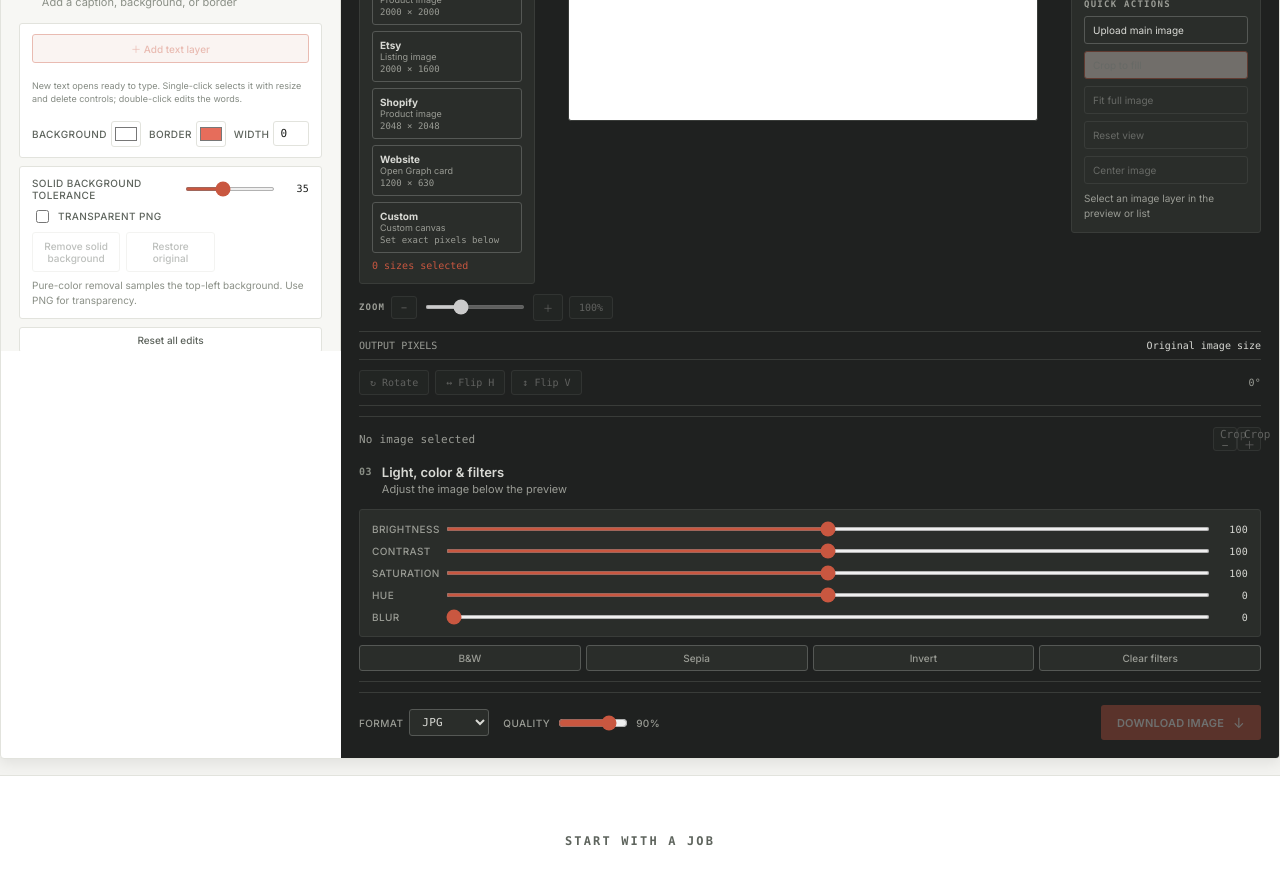
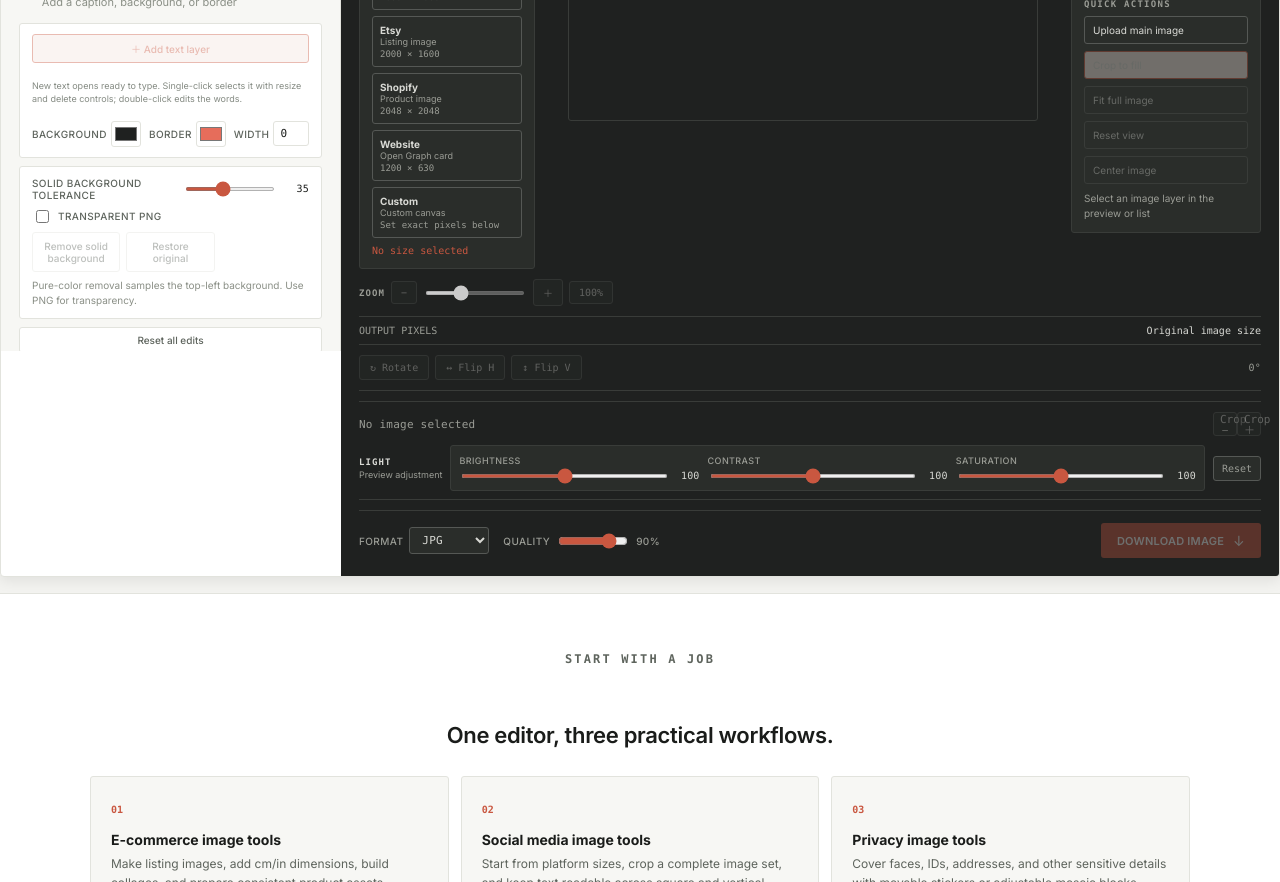
Before and after one commit to samzixiao/image-tools-site, a React (Vite) app: page / in a window 1280 px wide. Shown: the part 720-1602 px from the top of the page. Built offline with nearby package versions, Linux system fonts and the light colour scheme; a web font is replaced by a local one.

Commit message:
Fix preview controls and shape selection

```diff
--- a/scripts/editor-contract-check.mjs
+++ b/scripts/editor-contract-check.mjs
@@ -84,7 +84,11 @@ for (const contract of [
   'onClick={downloadAll}',
   'className="preview-pixel-readout"',
   'const adjustmentsModule =',
+  'className="adjustments compact-adjustments"',
+  'className="danger-action"',
+  'useState("#1f2120")',
   'function chooseCustomSize()',
+  'function togglePreset(next: Preset)',
   'function toggleShape(nextShape: Shape)',
   'aria-pressed={selected}',
   'className="category-links"',
@@ -104,12 +108,14 @@ assert.ok(!source.includes('title="Choose a size"'), "The duplicate left size pa
 assert.ok(!source.includes('title="Upload your image"'), "The old left upload module must stay removed");
 assert.ok(!source.includes("Smart canvas extend"), "The old Smart canvas extend module must stay removed");
 assert.ok(!source.includes('className="platform-batch"'), "Download controls must use one unified button");
+assert.ok(!source.includes("function toggleBatchPreset"), "Canvas sizes must use single-select toggle behavior");
 assert.ok(!source.includes('className={`${drag || frameDrag || polygonDrag !== null || markerDrag || markerLabelDrag || markerResizeDrag || textDrag || textResizeDrag || layerDrag || layerResizeDrag || collageResizeDrag || collageDrag ? "stage is-dragging" : "stage"} ${shape !== "original" ? `canvas-shape ${shape}` : ""}`'), "The stage must not be clipped or scaled together with the selected shape");
 assert.ok(!source.includes("strokeText"), "Text outlines must not use inward canvas strokeText rendering");
 assert.ok(!source.includes("WebkitTextStroke"), "Preview text outlines must not use WebkitTextStroke");
 assert.ok(!source.includes('layer.id === selectedTextId && editingTextId !== layer.id'), "Text controls must not appear from selection alone");
 assert.ok(styles.includes(".caption-overlay") && /\.caption-overlay\s*\{[\s\S]*?overflow:\s*visible;/.test(styles), "Text delete control must be visible outside the text box");
 assert.ok(styles.includes(".preview-adjustments") && styles.includes(".preview-pixel-readout") && styles.includes(".category-links"), "Preview workflow styles are missing");
+assert.ok(styles.includes(".compact-adjustments") && styles.includes(".danger-action"), "Compact adjustments or main-image deletion styling is missing");
 assert.ok(styles.includes(".legacy-text-module") && /\.legacy-text-module\s*\{[\s\S]*?display:\s*none\s*!important;/.test(styles), "The old duplicate text module must stay hidden");
 assert.ok(/\.caption-overlay\s*\{[\s\S]*?z-index:\s*40;/.test(styles), "Text layers must stay above filled collage tiles");
 assert.ok(/\.collage-tile\.empty\s*\{[\s\S]*?pointer-events:\s*auto;/.test(styles), "The whole empty collage tile must accept uploads");
--- a/src/App.css
+++ b/src/App.css
@@ -514,10 +514,10 @@
 }
 .shape-preview-outline {
   position: absolute;
-  z-index: 3;
+  z-index: 20;
   inset: 0;
-  background: color-mix(in srgb, var(--accent) 10%, transparent);
-  box-shadow: inset 0 0 0 2px var(--accent);
+  background: rgb(201 87 64 / 32%);
+  filter: drop-shadow(0 0 2px var(--accent));
   pointer-events: none;
 }
 .base-image-selection {
@@ -1938,24 +1938,63 @@ footer {
   font-weight: 500;
 }
 .preview-adjustments {
-  padding: 10px 0;
+  display: grid;
+  grid-template-columns: auto minmax(0, 1fr) auto;
+  align-items: center;
+  gap: 8px;
+  padding: 8px 0;
   border-bottom: 1px solid var(--border-dark);
 }
-.preview-adjustments .step strong {
+.adjustment-label {
+  display: grid;
+  gap: 2px;
+  white-space: nowrap;
+}
+.adjustment-label b {
   color: var(--text-on-dark);
-}
-.preview-adjustments .step small {
+  font: 600 9px var(--font-mono);
+  letter-spacing: .12em;
+}
+.adjustment-label small {
   color: var(--text-on-dark-muted);
+  font-size: 9px;
 }
 .preview-adjustments .adjustments {
+  margin: 0;
+  padding: 6px 8px;
   border-color: var(--border-dark);
   background: var(--bg-workspace-soft);
+}
+.compact-adjustments {
+  grid-template-columns: repeat(3, minmax(0, 1fr));
+  gap: 8px;
+}
+.compact-adjustments label {
+  grid-template-columns: 1fr 30px;
+  gap: 4px;
+}
+.compact-adjustments label span {
+  grid-column: 1 / -1;
+  font-size: 9px;
 }
 .preview-adjustments .adjustments label,
 .preview-adjustments .adjustments b {
   color: var(--text-on-dark-muted);
 }
 .preview-adjustments .adjustments b {
+  color: var(--text-on-dark);
+}
+.adjustments-reset {
+  border: 1px solid var(--border-dark-strong);
+  border-radius: var(--r-md);
+  padding: 6px 8px;
+  background: var(--bg-workspace-soft);
+  color: var(--text-on-dark-muted);
+  font: 10px var(--font-mono);
+  cursor: pointer;
+}
+.adjustments-reset:hover {
+  border-color: var(--accent);
   color: var(--text-on-dark);
 }
 .preview-adjustments .filter-presets button {
@@ -2081,6 +2120,17 @@ footer {
   background: var(--accent-soft);
 }
 .preview-side-tools button:disabled { cursor: not-allowed; opacity: .35; }
+.preview-side-tools .danger-action {
+  margin-top: 6px;
+  border-color: #b84532aa;
+  color: #f07b68;
+  text-align: center;
+}
+.preview-side-tools .danger-action:hover {
+  border-color: var(--danger);
+  background: #b8453222;
+  color: #ff9a8c;
+}
 .preview-side-tools small {
   color: var(--text-on-dark-muted);
   font-size: 10px;
--- a/src/App.tsx
+++ b/src/App.tsx
@@ -278,7 +278,7 @@ function App() {
     sepia: 0,
     invert: 0,
   });
-  const [background, setBackground] = useState("#ffffff"),
+  const [background, setBackground] = useState("#1f2120"),
     [transparentBackground, setTransparentBackground] = useState(false),
     [borderColor, setBorderColor] = useState("#e66d5b"),
     [borderWidth, setBorderWidth] = useState(0);
@@ -522,24 +522,15 @@ function App() {
     if (next.id !== "custom")
       setCustom({ width: next.width, height: next.height });
   }
-  function toggleBatchPreset(next: Preset) {
-    const selected = batchPresetIds.includes(next.id);
-    const nextIds = selected
-      ? batchPresetIds.filter((id) => id !== next.id)
-      : [...batchPresetIds, next.id];
-    setBatchPresetIds(nextIds);
-    if (!selected) {
-      if (!sizeSelected || batchPresetIds.length === 0) choosePreset(next);
-      return;
-    }
-    if (nextIds.length === 0) {
+  function togglePreset(next: Preset) {
+    const isActive = sizeSelected && preset.id === next.id;
+    if (isActive) {
+      setBatchPresetIds([]);
       setSizeSelected(false);
       return;
     }
-    if (preset.id === next.id) {
-      const fallback = presets.find((item) => item.id === nextIds[0]);
-      if (fallback) choosePreset(fallback);
-    }
+    setBatchPresetIds([next.id]);
+    choosePreset(next);
   }
   function chooseCustomSize() {
     const width = Math.max(1, Math.round(custom.width));
@@ -1013,7 +1004,7 @@ function App() {
       sepia: 0,
       invert: 0,
     });
-    setBackground("#ffffff");
+    setBackground("#1f2120");
     setTransparentBackground(false);
     setBorderWidth(0);
     setTextLayers([]);
@@ -1643,7 +1634,7 @@ function App() {
       setCollageImages((current) => current.map((item) => item.id === selectedCollageImage.id ? { ...item, shape: item.shape === nextShape ? "original" : nextShape } : item));
       return;
     }
-    setShape(shape === nextShape ? "original" : nextShape);
+    setShape((current) => current === nextShape ? "original" : nextShape);
   }
   function removeBaseImage() {
     setUrl("");
@@ -1889,24 +1880,16 @@ function App() {
   );
   const adjustmentsModule = (
     <section className="preview-adjustments" aria-label="Light color and filter controls">
-      <Step
-        n="03"
-        title="Light, color & filters"
-        sub="Adjust the image below the preview"
-      />
-      <div className="adjustments">
+      <div className="adjustment-label">
+        <b>LIGHT</b>
+        <small>Preview adjustment</small>
+      </div>
+      <div className="adjustments compact-adjustments">
         <RangeControl label="Brightness" min={0} max={200} value={adjust.brightness} onChange={(value) => setAdjust({ ...adjust, brightness: value })} />
         <RangeControl label="Contrast" min={0} max={200} value={adjust.contrast} onChange={(value) => setAdjust({ ...adjust, contrast: value })} />
         <RangeControl label="Saturation" min={0} max={200} value={adjust.saturation} onChange={(value) => setAdjust({ ...adjust, saturation: value })} />
-        <RangeControl label="Hue" min={-180} max={180} value={adjust.hue} onChange={(value) => setAdjust({ ...adjust, hue: value })} />
-        <RangeControl label="Blur" min={0} max={16} value={adjust.blur} onChange={(value) => setAdjust({ ...adjust, blur: value })} />
       </div>
-      <div className="filter-presets">
-        <button className={adjust.grayscale ? "active" : ""} onClick={() => setAdjust({ ...adjust, grayscale: adjust.grayscale ? 0 : 100 })}>B&amp;W</button>
-        <button className={adjust.sepia ? "active" : ""} onClick={() => setAdjust({ ...adjust, sepia: adjust.sepia ? 0 : 100 })}>Sepia</button>
-        <button className={adjust.invert ? "active" : ""} onClick={() => setAdjust({ ...adjust, invert: adjust.invert ? 0 : 100 })}>Invert</button>
-        <button onClick={() => setAdjust({ brightness: 100, contrast: 100, saturation: 100, hue: 0, blur: 0, grayscale: 0, sepia: 0, invert: 0 })}>Clear filters</button>
-      </div>
+      <button className="adjustments-reset" type="button" onClick={() => setAdjust({ brightness: 100, contrast: 100, saturation: 100, hue: 0, blur: 0, grayscale: 0, sepia: 0, invert: 0 })}>Reset</button>
     </section>
   );
   return (
@@ -2448,22 +2431,21 @@ function App() {
             <div className="preview-workarea">
             <aside className="preview-size-tools" aria-label="Canvas size selection">
               <b>CANVAS SIZES</b>
-              <small>Pick one or more output sizes. The preview remains square; the crop frame can be expanded to its edges.</small>
-              <div className="batch-options">
-                {presets.map((item) => {
-                  const selected = batchPresetIds.includes(item.id);
+              <small>Pick one output size. Click the active size again to clear it; the preview remains square.</small>
+                <div className="batch-options">
+                  {presets.map((item) => {
+                  const selected = sizeSelected && preset.id === item.id;
                   return (
                     <button
                       key={item.id}
                       type="button"
                       className={selected ? "batch-option active" : "batch-option"}
                       aria-pressed={selected}
-                      onClick={() => toggleBatchPreset(item)}
+                      onClick={() => togglePreset(item)}
                       onKeyDown={(event) => {
                         if (event.key !== "Enter") return;
                         event.preventDefault();
-                        if (selected) choosePreset(item);
-                        else toggleBatchPreset(item);
+                        togglePreset(item);
                       }}
                     >
                       <b>{item.group}</b>
@@ -2475,10 +2457,22 @@ function App() {
                 <button
                   type="button"
                   className={sizeSelected && preset.id === "custom" ? "batch-option active" : "batch-option"}
-                  onClick={() => sizeSelected && preset.id === "custom" ? setSizeSelected(false) : chooseCustomSize()}
+                  onClick={() => {
+                    if (sizeSelected && preset.id === "custom") {
+                      setBatchPresetIds([]);
+                      setSizeSelected(false);
+                      return;
+                    }
+                    chooseCustomSize();
+                  }}
                   onKeyDown={(event) => {
                     if (event.key !== "Enter") return;
                     event.preventDefault();
+                    if (sizeSelected && preset.id === "custom") {
+                      setBatchPresetIds([]);
+                      setSizeSelected(false);
+                      return;
+                    }
                     chooseCustomSize();
                   }}
                 >
@@ -2494,7 +2488,7 @@ function App() {
                   <label>Height <input type="number" value={custom.height} onChange={(event) => setCustom({ ...custom, height: Number(event.target.value) })} onKeyDown={(event) => { if (event.key === "Enter") chooseCustomSize(); }} /></label>
                 </div>
               )}
-              <span className="preview-size-count">{batchPresetIds.length} size{batchPresetIds.length === 1 ? "" : "s"} selected</span>
+              <span className="preview-size-count">{sizeSelected ? "1 size selected" : "No size selected"}</span>
             </aside>
             <div
               className={drag || frameDrag || polygonDrag !== null || markerDrag || markerLabelDrag || markerResizeDrag || textDrag || textResizeDrag || layerDrag || layerResizeDrag || collageResizeDrag || collageDrag ? "stage is-dragging" : "stage"}
@@ -2824,6 +2818,7 @@ function App() {
                       className={(selectedCollageImage?.shape ?? shape) === item && item !== "original" ? "shape active" : "shape"}
                       key={item}
                       type="button"
+                      aria-pressed={(selectedCollageImage?.shape ?? shape) === item && item !== "original"}
                       onClick={() => toggleShape(item)}
                     >
                       <span className={`shape-icon ${item}`}>
@@ -2866,6 +2861,11 @@ function App() {
               <button type="button" onClick={resetEdits} disabled={!url}>Reset view</button>
               <button type="button" onClick={() => setImageOffset({ x: 0, y: 0 })} disabled={!url}>Center image</button>
               <small>{selectedCollageImage ? `Tile ${selectedCollageImage.slotIndex + 1} selected` : selectedBaseImage ? "Main image selected" : "Select an image layer in the preview or list"}</small>
+              {url && (
+                <button className="danger-action" type="button" onClick={removeBaseImage}>
+                  Remove main image
+                </button>
+              )}
             </aside>
             </div>
             <div className="preview-canvas-tools" aria-label="Canvas controls">
@@ -2961,7 +2961,7 @@ function App() {
                 </label>
               )}
               <button className="download" onClick={downloadAll} disabled={!url && collageImages.length === 0}>
-                Download {batchPresetIds.length > 1 ? `${batchPresetIds.length} sizes` : "image"} <b>↓</b>
+                Download image <b>↓</b>
               </button>
             </div>
           </section>
```
